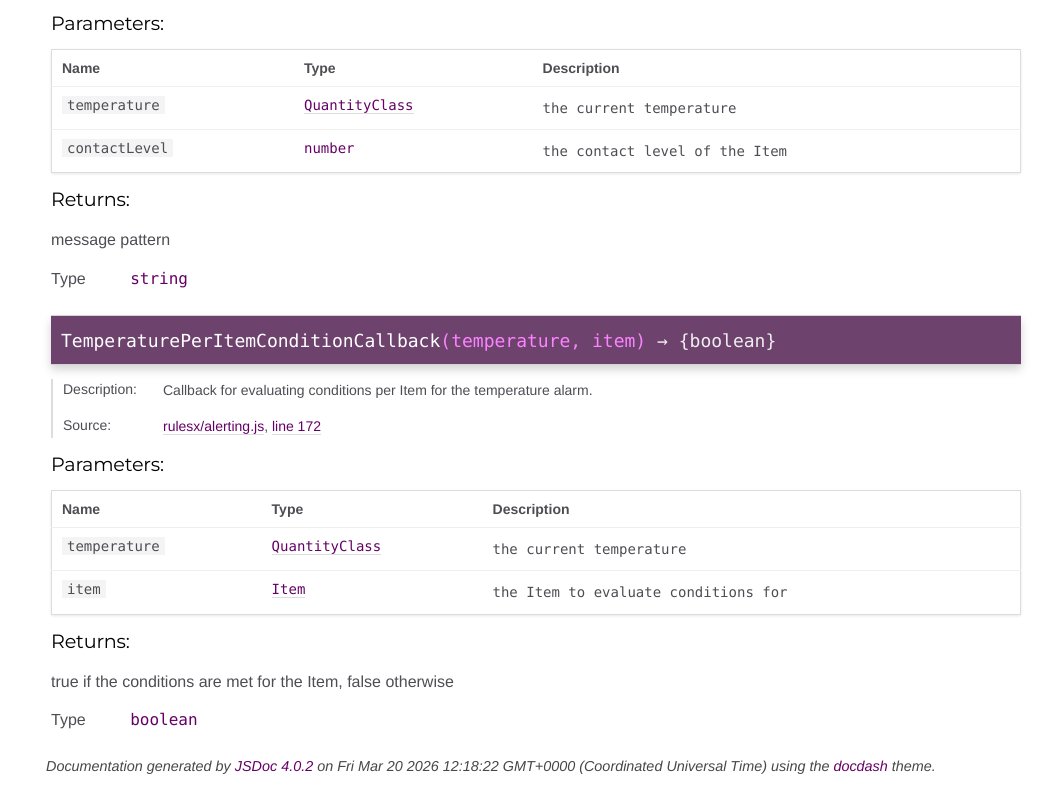
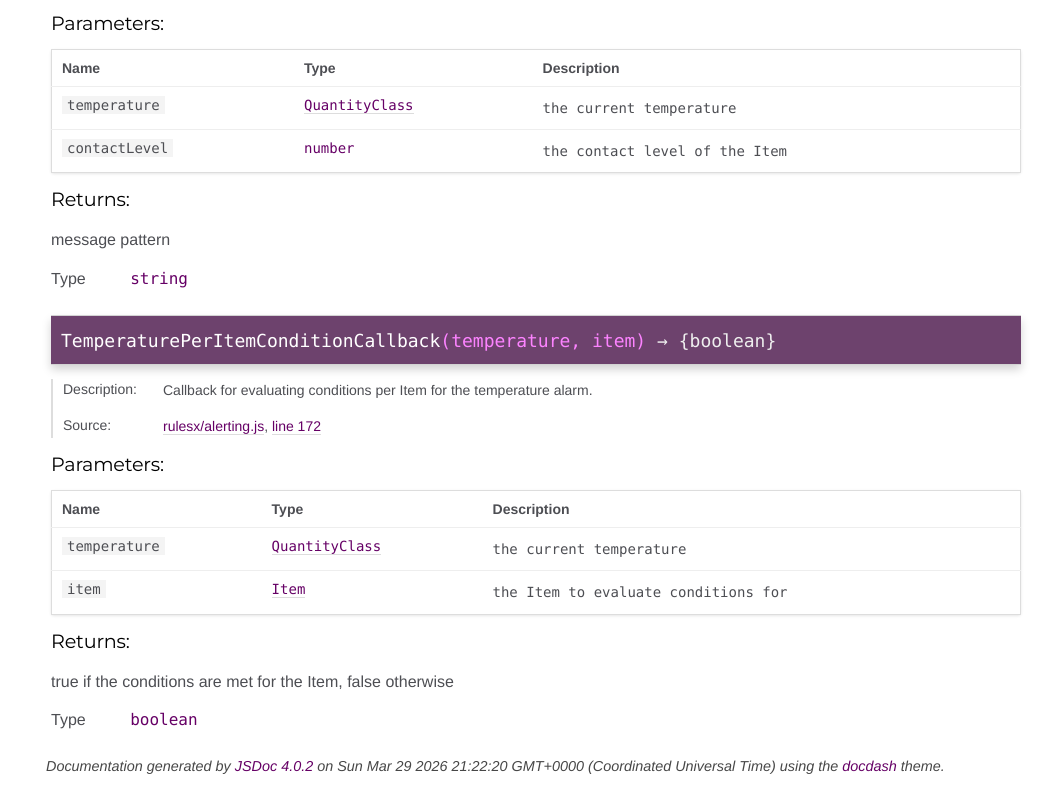
Before and after one commit to florian-h05/openhab-js-tools, a plain HTML site: page global.html in a window 1280 px wide. Shown: the part 6645-7434 px from the top of the page, without its empty margins (239-1280 px from the left). Drawn offline with Linux system fonts and the light colour scheme.

Commit message:
deploy: 39480a639759e91125d3d3fb86c7e785867ffd3f

```diff
--- a/global.html
+++ b/global.html
@@ -3407,7 +3407,7 @@
 <br class="clear">
 
 <footer>
-    Documentation generated by <a href="https://github.com/jsdoc3/jsdoc">JSDoc 4.0.2</a> on Fri Mar 20 2026 12:18:22 GMT+0000 (Coordinated Universal Time) using the <a href="https://github.com/clenemt/docdash">docdash</a> theme.
+    Documentation generated by <a href="https://github.com/jsdoc3/jsdoc">JSDoc 4.0.2</a> on Sun Mar 29 2026 21:22:20 GMT+0000 (Coordinated Universal Time) using the <a href="https://github.com/clenemt/docdash">docdash</a> theme.
 </footer>
 
 <script>prettyPrint();</script>
```
Also changed, not shown: index.html (+1 -1 lines), itemutils.GroupUtils.html (+1 -1 lines), itemutils.html (+1 -1 lines), itemutils_dimmer.js.html (+1 -1 lines), itemutils_groups.js.html (+1 -1 lines), itemutils_index.js.html (+1 -1 lines), rulesx.AlertManager.html (+1 -1 lines), rulesx.SceneEngine.html (+1 -1 lines), rulesx.html (+1 -1 lines), rulesx_alarmClock.js.html (+1 -1 lines), rulesx_alertManager.js.html (+1 -1 lines), rulesx_alerting.js.html (+1 -1 lines), rulesx_index.js.html (+1 -1 lines), rulesx_sceneEngine.js.html (+1 -1 lines), 5 more files.
